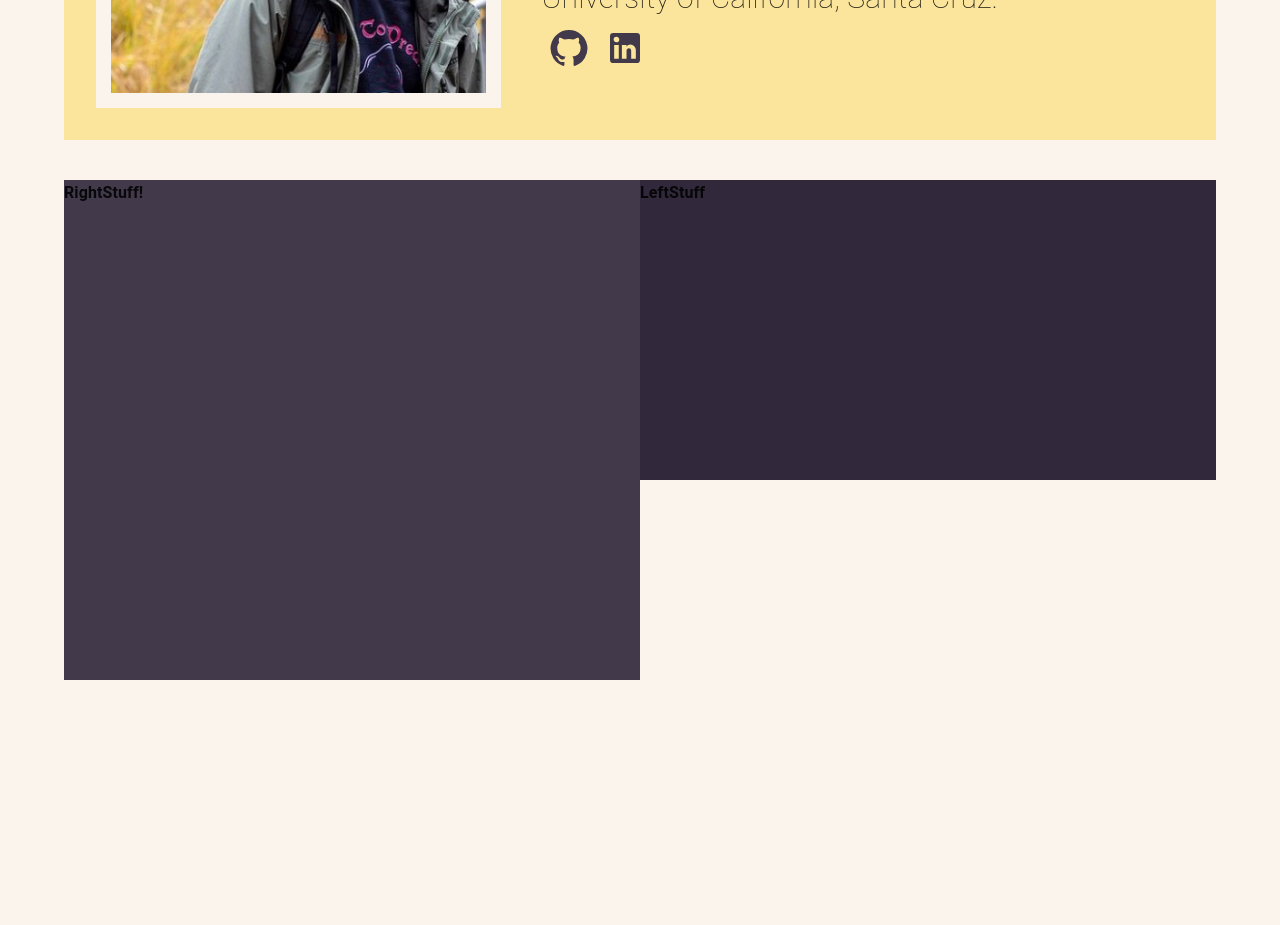
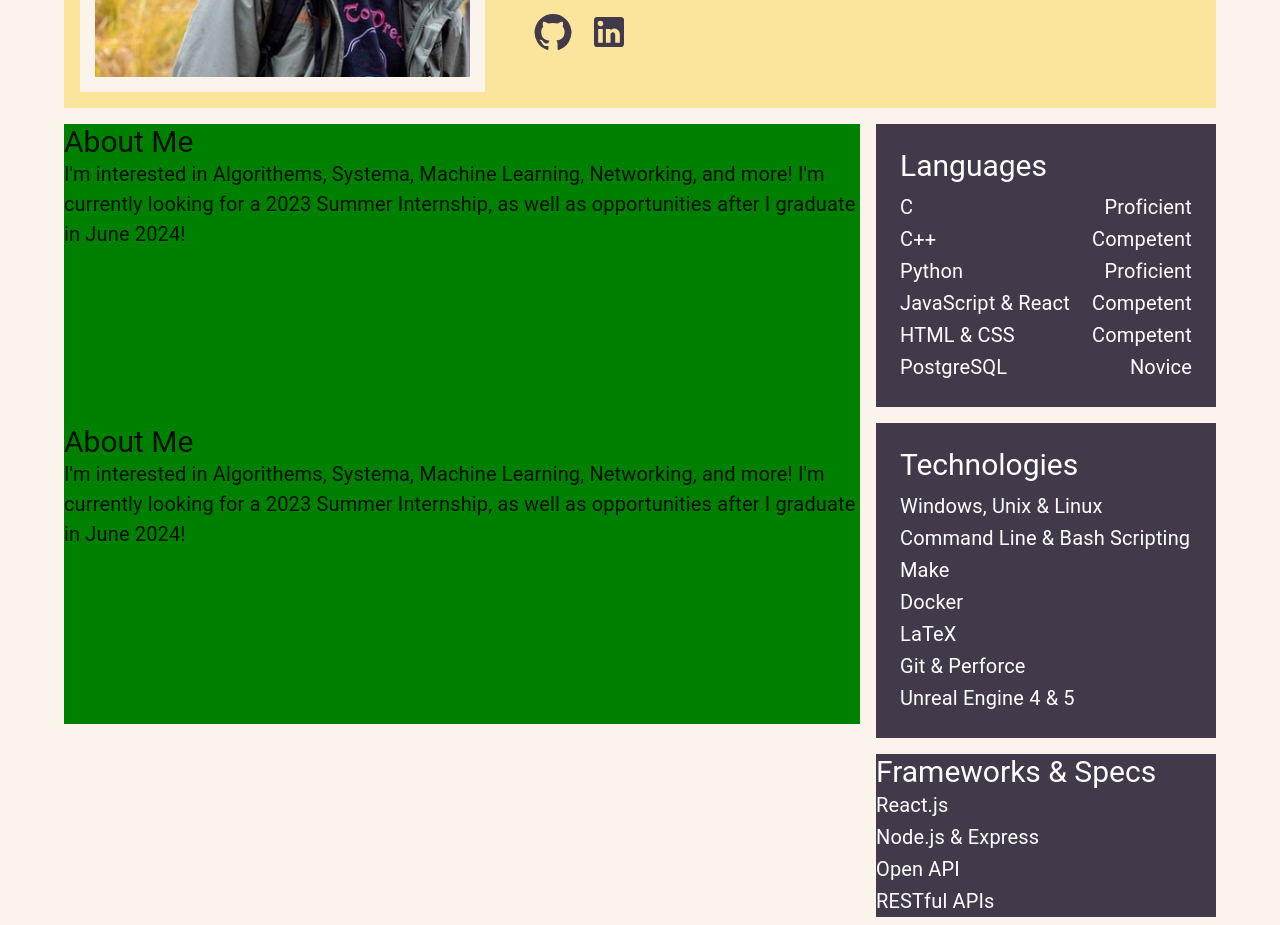
Before and after one commit to adamhammond22/UndeployedReactWebsite, a React (Create React App) app: page / in a window 1280 px wide. Shown: the part 360-1285 px from the top of the page. Before the commit the page ends 1040 px from the top, so only its background shows below. Built offline with nearby package versions, Linux system fonts and the light colour scheme.

Commit message:
Added skills and technologies

```diff
--- a/src/CustomDrawers.jsx
+++ b/src/CustomDrawers.jsx
@@ -177,49 +177,138 @@ function CustomNavbar() {
 };
 
 
-/* Left Content Boxes*/
+/* right Content Boxes*/
+const rightContentBoxes = () => {
+  return (
+    <Box backgroundColor = 'green'
+      sx = {{height: 300}}>
+      <Typography variant = "h3">
+      About Me
+      </Typography>
+      <Typography variant = "p3">
+        I'm interested in Algorithems, Systema, Machine Learning,
+        Networking, and more! I'm currently looking for a 2023
+        Summer Internship, as well as opportunities after I
+        graduate in June 2024!
+      </Typography>
+    </Box>
+  );
+};
+/* left Content Boxes*/
 const leftContentBoxes = () => {
   return (
-    <Typography variant = "h6">
-    LeftStuff
-    </Typography>
-  );
-};
-/* Right Content Boxes*/
-const rightContentBoxes = () => {
-  return (
-    <Typography variant = "h6">
-    RightStuff!
-    </Typography>
+  <Box sx = {{minWidth: 340}}>
+    {/* Languages Box */}
+    <Box backgroundColor = 'primary.main'
+    color = 'primary.contrastText' sx = {{p: 3, mb: 2}}>
+      <Typography variant = "h3" name = 'languages' sx = {{mb: 1}}>
+      Languages
+      </Typography>
+      {/* Left and Right side boxes */}
+      <Box sx = {{display: 'flex',
+        flexDirection: 'row', justifyContent: 'space-between',
+        lineHeight: 1.6}}>
+        {/* Left side box */}
+        <Box>
+          <Typography variant = "p3">
+            C<br/>
+            C++<br/>
+            Python<br/>
+            JavaScript & React<br/>
+            HTML & CSS<br/>
+            PostgreSQL<br/>
+          </Typography>
+        </Box>
+        {/* right side box */}
+        <Box align = 'right'>
+          <Typography variant = "p3">
+            Proficient<br/>
+            Competent<br/>
+            Proficient<br/>
+            Competent<br/>
+            Competent<br/>
+            Novice<br/>
+          </Typography>
+        </Box>
+      </Box>
+    </Box>
+    {/* Skills Box */}
+    <Box backgroundColor = 'primary.main'
+    color = 'primary.contrastText' sx = {{p: 3, mb: 2}}>
+      <Typography variant = "h3" name = 'technologies'
+        sx = {{mb: 1}}>
+      Technologies
+      </Typography>
+      {/* Left and Right side boxes */}
+      <Box sx = {{display: 'flex',
+        flexDirection: 'row', justifyContent: 'space-between',
+        lineHeight: 1.6}}>
+          <Typography variant = "p3">
+            Windows, Unix & Linux<br/>
+            Command Line & Bash Scripting<br/>
+            Make<br/>
+            Docker<br/>
+            LaTeX<br/>
+            Git & Perforce<br/>
+            Unreal Engine 4 & 5<br/>
+          </Typography>
+      </Box>
+    </Box>
+    {/* Frameworks and Specs Box */}
+    <Box backgroundColor = 'primary.main'
+      color = 'primary.contrastText' sx = {{p: 3, mb: 2}}
+      sx = {{mb: 1}}>
+      <Typography variant = "h3" name = 'frameworks and specifications'>
+      Frameworks & Specs
+      </Typography>
+      {/* Left and Right side boxes */}
+      <Box sx = {{display: 'flex',
+        flexDirection: 'row', justifyContent: 'space-between',
+        lineHeight: 1.6}}>
+          <Typography variant = "p3">
+            React.js<br/>
+            Node.js & Express<br/>
+            Open API<br/>
+            RESTful APIs<br/>
+          </Typography>
+      </Box>
+    </Box>
+  </Box>
   );
 };
 
 /**
  * Main Content creator
+ * Splits Content into 2 or 1 column based on breakpoint
  * @return {object} JSX
  */
 function MainContent() {
   /* We render default or narrow based on theme breakpoint */
   const theme = useTheme();
-  const matches = useMediaQuery(theme.breakpoints.up('sm'));
+  const matches = useMediaQuery(theme.breakpoints.up('md'));
+  /* If md or larger, return content in 2 columns */
   if (matches) {
     return (
-      <Box name= 'content' sx={{display: 'flex', justifyContent: 'center',
-        flexDirection: 'row', minWidth: 900, width: '90%', mt: 5}}>
-        <Box sx={{display: 'flex', width: '100%', height: 500}}
-        backgroundColor = 'primary.main' >
+      <Box name= 'content' sx={{display: 'flex',
+        justifyContent: 'space-between', flexDirection: 'row'}}>
+        <Box sx={{flexDirection: 'column', flexGrow: 5, maxWidth: 1000}}>
+          {rightContentBoxes()}
           {rightContentBoxes()}
         </Box>
-        <Box sx={{display: 'flex', width: '100%', height: 300}}
-          backgroundColor = 'secondary.contrastText'>
+        {/* Splitting box in middle */}
+        <Box sx={{flexDirection: 'column', flexGrow: 2, maxWidth: 400,
+          ml: 2}}>
           {leftContentBoxes()}
         </Box>
       </Box>
     );
+  /* If small, return content in 1 column */
   } else {
     return (
-      <Box>
+      <Box name= 'content' sx={{display: 'flex', justifyContent: 'center',
+        flexDirection: 'column'}}>
         {leftContentBoxes()}
+        {rightContentBoxes()}
       </Box>);
   }
 };
--- a/src/Home.jsx
+++ b/src/Home.jsx
@@ -24,9 +24,9 @@ function Home() {
         <Box name= 'content' sx={{display: 'flex', alignItems: 'center',
           flexDirection: 'column'}}>
           {/* Top Box */}
-          <Box sx={{display: 'flex', minWidth: 500, width: '90%',
+          <Box sx={{display: 'flex', minWidth: 320, width: `calc(90%)`,
             height: 'auto', mt: 5, flexDirection: {xs: 'column', md: 'row'},
-            p: 4, alignItems: 'center'}}
+            p: '16px', alignItems: 'center'}}
             backgroundColor = 'tertiary.main' name = 'greeting box'>
             <Box component = 'img' src="adam2.jpg" width = '40%' height = '40%'
             sx = {{height: 330, width: 413,
@@ -52,7 +52,10 @@ function Home() {
             </Box>
           </Box>
           {/* Main Content Box */}
+          <Box sx = {{minWidth: 320, width: `calc(90%)`,
+            mt: 2, height: 'auto'}}>
           <MainContent name = 'main Content'/>
+          </Box>
         </Box>
       </Box>
   );
--- a/src/Themes.jsx
+++ b/src/Themes.jsx
@@ -11,15 +11,21 @@ const lightTheme = {
   palette: {
     type: 'light',
     primary: {
+      // less deep purple
       main: '#42394b',
+      // clean white
       contrastText: '#fff',
     },
     secondary: {
+      // cream white
       main: '#faf4ec',
+      // deep purple
       contrastText: '#31293b',
     },
     tertiary: {
+      // yellow
       main: '#fbe49b',
+      // clean white
       contrastText: '#fff',
     },
     background: {
@@ -27,23 +33,35 @@ const lightTheme = {
     },
   },
   typography: {
+    // Main name
     h2: {
       fontSize: 55,
     },
+    // Box headers
+    h3: {
+      fontSize: 30,
+    },
+    // Buttons
     h6: {
       fontSize: 16,
       fontWeight: 600,
 
     },
+    // "Hello There"
     p1: {
       fontSize: 50,
       fontWeight: 10,
 
     },
+    // Greeting text
     p2: {
       fontSize: 30,
       fontWeight: 10,
 
+    },
+    // Normal Text
+    p3: {
+      fontSize: 20,
     },
   },
   breakpoints: {
```
